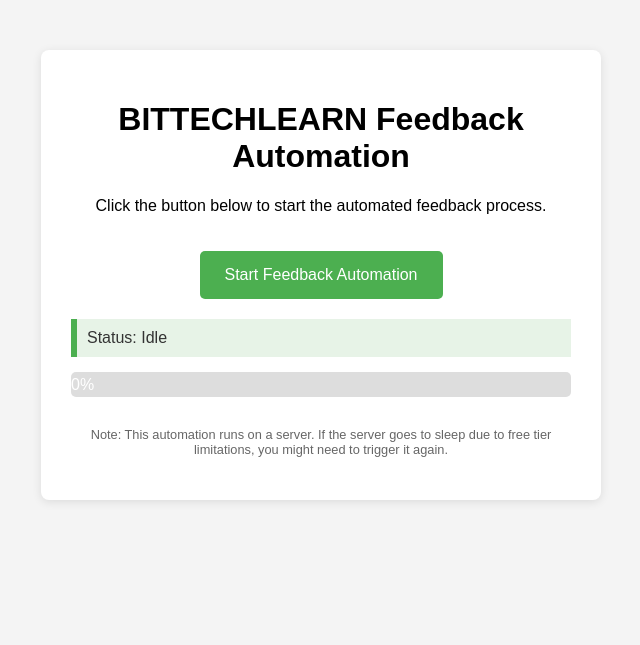
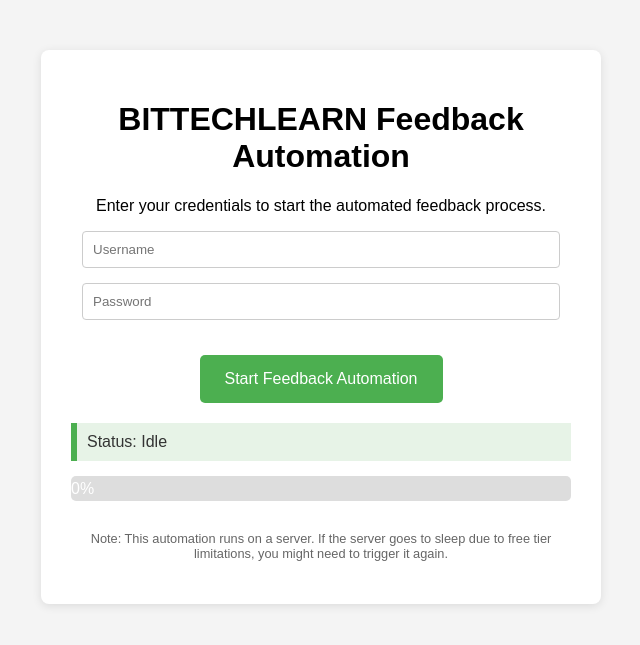
Before and after one commit to gkongit2/your-automation-app, a Flask app: page / in a window 1280 px wide. Shown: the top 645 px of the page, without its empty margins (319-959 px from the left). Run offline with Flask 3, Linux system fonts and the light colour scheme.

Commit message:
Feature: Automated login and added username/password fields to frontend

```diff
--- a/app.py
+++ b/app.py
@@ -6,7 +6,7 @@ from selenium.webdriver.support import expected_conditions as EC
 from selenium.webdriver.chrome.options import Options
 import os
 import threading
-import time # For simulating work/delays
+import time
 
 app = Flask(__name__)
 
@@ -14,7 +14,8 @@ app = Flask(__name__)
 automation_status = {"message": "Idle", "progress": 0}
 
 # Function to run the Selenium automation
-def run_feedback_automation_task():
+# Now accepts username and password as arguments
+def run_feedback_automation_task(username, password):
     global automation_status
     automation_status = {"message": "Starting automation...", "progress": 5}
 
@@ -23,42 +24,51 @@ def run_feedback_automation_task():
     chrome_options.add_argument("--no-sandbox") # Required for some server environments like Render
     chrome_options.add_argument("--disable-dev-shm-usage") # Required for some server environments
 
-    # Path to chromedriver executable (will be handled by Render's setup later)
-    # For local testing, you might need to specify the path:
-    # driver = webdriver.Chrome(executable_path="/path/to/chromedriver", options=chrome_options)
     driver = webdriver.Chrome(options=chrome_options)
-    wait = WebDriverWait(driver, 300) # Increased wait time as network might be slower
+    wait = WebDriverWait(driver, 300)
 
     try:
         automation_status = {"message": "Navigating to login page...", "progress": 10}
         driver.get("https://bitwebserver.bittechlearn.online:8084/Students/SubjectTeacher.aspx")
-        print("Waiting for login...")
+        print("Navigated to login page.")
 
-        # !!! IMPORTANT: You will need to manually log in for this to proceed,
-        # or implement automated login if you have credentials.
-        # This script assumes manual login for now.
-        automation_status = {"message": "Please log in manually in the opened browser window (if running locally) or ensure previous login for server automation.", "progress": 20}
+        # --- Automated Login Steps ---
+        # Replace 'username_id', 'password_id', 'login_button_id' with actual IDs from the website
+        username_field = wait.until(EC.presence_of_element_located((By.ID, "txtUserName")))
+        username_field.send_keys(username)
+        print("Entered username.")
+
+        password_field = wait.until(EC.presence_of_element_located((By.ID, "txtPassword")))
+        password_field.send_keys(password)
+        print("Entered password.")
+
+        login_button = wait.until(EC.element_to_be_clickable((By.ID, "btnLogin")))
+        login_button.click()
+        print("Clicked login button.")
+
+        # Wait for an element that confirms successful login and redirection
+        # Your current wait for 'btnPhase1Feedback' is a good indicator for this
         wait.until(EC.element_to_be_clickable((By.ID, "btnPhase1Feedback")))
-        print("Login detected. Continuing automation...")
-        automation_status = {"message": "Login detected. Starting Phase 1...", "progress": 30}
+        print("Login successful. Continuing automation...")
+        automation_status = {"message": "Login successful. Starting Phase 1...", "progress": 30}
+        # --- End Automated Login Steps ---
+
 
         def handle_phase(feedback_button_id, phase_name):
-            global automation_status # To modify the outer scope's automation_status
+            global automation_status
             automation_status = {"message": f"Entering {phase_name}...", "progress": automation_status['progress'] + 5}
             driver.find_element(By.ID, feedback_button_id).click()
 
             pending_found_in_phase = True
             while pending_found_in_phase:
-                pending_found_in_phase = False # Reset for each iteration
+                pending_found_in_phase = False
                 wait.until(EC.presence_of_element_located((By.ID, "gvCustomers")))
                 rows = driver.find_elements(By.CSS_SELECTOR, "#gvCustomers tbody tr")
 
                 for i in range(1, len(rows)):
-                    # Re-find rows inside the loop as the DOM might change after a click
                     rows = driver.find_elements(By.CSS_SELECTOR, "#gvCustomers tbody tr")
                     row = rows[i]
                     cells = row.find_elements(By.TAG_NAME, "td")
-
                     status = cells[3].text.strip()
 
                     if status == "Pending":
@@ -86,14 +96,13 @@ def run_feedback_automation_task():
                         next_faculty.click()
 
                         wait.until(EC.url_contains("SubjectTeacher.aspx"))
-                        # Click the phase button again to refresh the list of pending items
                         driver.find_element(By.ID, feedback_button_id).click()
                         print(f"Back to {phase_name} list, re-evaluating pending.")
-                        break # Break and re-evaluate the table as it might have changed
+                        break
 
                 if not pending_found_in_phase:
                     print(f"No more pending feedbacks in {phase_name}.")
-                    break # Exit the while loop if no pending found
+                    break
 
         handle_phase("btnPhase1Feedback", "Phase 1")
 
@@ -109,21 +118,23 @@ def run_feedback_automation_task():
 
     except Exception as e:
         print(f"An error occurred: {e}")
-        automation_status = {"message": f"Automation failed: {str(e)}", "progress": -1} # Use -1 for error state
+        automation_status = {"message": f"Automation failed: {str(e)}", "progress": -1}
         return {"status": "error", "message": str(e)}
     finally:
-        driver.quit() # Ensure the browser is closed
+        driver.quit()
 
-# Endpoint to start the automation
 @app.route('/start-automation', methods=['POST'])
 def start_automation():
-    # To prevent multiple concurrent runs, you might want to add a lock
-    # For simplicity here, we'll just start a new thread.
-    # In a real production app, consider task queues like Celery.
-    threading.Thread(target=run_feedback_automation_task).start()
+    data = request.get_json()
+    username = data.get('username')
+    password = data.get('password')
+
+    if not username or not password:
+        return jsonify({"status": "error", "message": "Username and password are required."}), 400
+
+    threading.Thread(target=run_feedback_automation_task, args=(username, password)).start()
     return jsonify({"status": "initiated", "message": "Automation started in background."})
 
-# Endpoint to get the current status
 @app.route('/status', methods=['GET'])
 def get_status():
     return jsonify(automation_status)
@@ -133,11 +144,4 @@ def index():
     return render_template('index.html')
 
 if __name__ == '__main__':
-    # When running locally, Flask runs in a single thread by default.
-    # Selenium operations can be long-running and block the main thread.
-    # For local development, running with debug=True (which enables reloader)
-    # can sometimes cause issues with threads.
-    # For simple testing, you can use app.run() directly.
-    # For deployment, Gunicorn will handle concurrency.
-    # app.run(debug=True)
     app.run()
--- a/templates/index.html
+++ b/templates/index.html
@@ -1,108 +1,179 @@
 <!DOCTYPE html>
 <html lang="en">
   <head>
-    <meta charset="UTF-8">
-    <meta name="viewport" content="width=device-width, initial-scale=1.0">
+    <meta charset="UTF-8" />
+    <meta name="viewport" content="width=device-width, initial-scale=1.0" />
     <title>BITTECHLEARN Feedback Automation</title>
     <style>
-        body { font-family: sans-serif; margin: 20px; text-align: center; background-color: #f4f4f4; }
-        .container { background-color: #fff; padding: 30px; border-radius: 8px; box-shadow: 0 2px 10px rgba(0,0,0,0.1); max-width: 500px; margin: 50px auto; }
-        button { background-color: #4CAF50; color: white; padding: 15px 25px; border: none; border-radius: 5px; cursor: pointer; font-size: 16px; margin-top: 20px; }
-        button:hover { background-color: #45a049; }
-        #statusMessage { margin-top: 20px; padding: 10px; background-color: #e7f3e7; border-left: 6px solid #4CAF50; color: #333; text-align: left; }
-        .error { background-color: #f8d7da; border-color: #dc3545; color: #721c24; }
-        .progress-bar-container { width: 100%; background-color: #ddd; border-radius: 5px; margin-top: 15px; }
-        .progress-bar { width: 0%; height: 25px; background-color: #04AA6D; text-align: center; line-height: 25px; color: white; border-radius: 5px; transition: width 0.5s ease-in-out; }
+      body {
+        font-family: sans-serif;
+        margin: 20px;
+        text-align: center;
+        background-color: #f4f4f4;
+      }
+      .container {
+        background-color: #fff;
+        padding: 30px;
+        border-radius: 8px;
+        box-shadow: 0 2px 10px rgba(0, 0, 0, 0.1);
+        max-width: 500px;
+        margin: 50px auto;
+      }
+      input[type="text"],
+      input[type="password"] {
+        width: calc(100% - 22px);
+        padding: 10px;
+        margin-bottom: 15px;
+        border: 1px solid #ccc;
+        border-radius: 4px;
+        box-sizing: border-box;
+      }
+      button {
+        background-color: #4caf50;
+        color: white;
+        padding: 15px 25px;
+        border: none;
+        border-radius: 5px;
+        cursor: pointer;
+        font-size: 16px;
+        margin-top: 20px;
+      }
+      button:hover {
+        background-color: #45a049;
+      }
+      #statusMessage {
+        margin-top: 20px;
+        padding: 10px;
+        background-color: #e7f3e7;
+        border-left: 6px solid #4caf50;
+        color: #333;
+        text-align: left;
+      }
+      .error {
+        background-color: #f8d7da;
+        border-color: #dc3545;
+        color: #721c24;
+      }
+      .progress-bar-container {
+        width: 100%;
+        background-color: #ddd;
+        border-radius: 5px;
+        margin-top: 15px;
+      }
+      .progress-bar {
+        width: 0%;
+        height: 25px;
+        background-color: #04aa6d;
+        text-align: center;
+        line-height: 25px;
+        color: white;
+        border-radius: 5px;
+        transition: width 0.5s ease-in-out;
+      }
     </style>
   </head>
   <body>
     <div class="container">
       <h1>BITTECHLEARN Feedback Automation</h1>
-        <p>Click the button below to start the automated feedback process.</p>
+      <p>Enter your credentials to start the automated feedback process.</p>
+      <div>
+        <input type="text" id="username" placeholder="Username" required />
+      </div>
+      <div>
+        <input type="password" id="password" placeholder="Password" required />
+      </div>
       <button id="startAutomationBtn">Start Feedback Automation</button>
       <div id="statusMessage">Status: Idle</div>
       <div class="progress-bar-container">
         <div class="progress-bar" id="progressBar">0%</div>
       </div>
-        <p style="font-size: 0.8em; color: #666; margin-top: 30px;">
-            Note: This automation runs on a server. If the server goes to sleep due to free tier limitations,
-            you might need to trigger it again.
+      <p style="font-size: 0.8em; color: #666; margin-top: 30px">
+        Note: This automation runs on a server. If the server goes to sleep due
+        to free tier limitations, you might need to trigger it again.
       </p>
     </div>
 
     <script>
-        const startBtn = document.getElementById('startAutomationBtn');
-        const statusDiv = document.getElementById('statusMessage');
-        const progressBar = document.getElementById('progressBar');
+      const startBtn = document.getElementById("startAutomationBtn");
+      const usernameInput = document.getElementById("username");
+      const passwordInput = document.getElementById("password");
+      const statusDiv = document.getElementById("statusMessage");
+      const progressBar = document.getElementById("progressBar");
       let statusInterval;
 
       async function updateStatus() {
         try {
-                const response = await fetch('/status');
+          const response = await fetch("/status");
           const data = await response.json();
           statusDiv.innerText = "Status: " + data.message;
           if (data.status === "error") {
-                    statusDiv.classList.add('error');
-                    clearInterval(statusInterval); // Stop updating on error
+            statusDiv.classList.add("error");
+            clearInterval(statusInterval);
           } else {
-                    statusDiv.classList.remove('error');
+            statusDiv.classList.remove("error");
           }
 
-                // Update progress bar
           let progress = data.progress;
-                if (progress === -1) { // Error state
-                    progressBar.style.width = '100%';
-                    progressBar.style.backgroundColor = '#dc3545'; // Red for error
-                    progressBar.innerText = 'Error!';
+          if (progress === -1) {
+            progressBar.style.width = "100%";
+            progressBar.style.backgroundColor = "#dc3545";
+            progressBar.innerText = "Error!";
             clearInterval(statusInterval);
-                    startBtn.disabled = false; // Enable button on error
+            startBtn.disabled = false;
           } else {
-                    progressBar.style.width = progress + '%';
-                    progressBar.style.backgroundColor = '#04AA6D'; // Green for progress
-                    progressBar.innerText = progress + '%';
+            progressBar.style.width = progress + "%";
+            progressBar.style.backgroundColor = "#04AA6D";
+            progressBar.innerText = progress + "%";
             if (progress === 100) {
               clearInterval(statusInterval);
-                        startBtn.disabled = false; // Enable button on completion
+              startBtn.disabled = false;
+            }
+          }
+        } catch (error) {
+          statusDiv.innerText = "Error fetching status: " + error.message;
+          statusDiv.classList.add("error");
+          clearInterval(statusInterval);
+          startBtn.disabled = false;
+          console.error("Error fetching status:", error);
         }
       }
 
-            } catch (error) {
-                statusDiv.innerText = "Error fetching status: " + error.message;
-                statusDiv.classList.add('error');
-                clearInterval(statusInterval);
-                startBtn.disabled = false; // Enable button on error
-                console.error('Error fetching status:', error);
-            }
+      startBtn.addEventListener("click", async function () {
+        const username = usernameInput.value;
+        const password = passwordInput.value;
+
+        if (!username || !password) {
+          statusDiv.innerText = "Please enter both username and password.";
+          statusDiv.classList.add("error");
+          return;
         }
 
-        startBtn.addEventListener('click', async function() {
-            startBtn.disabled = true; // Disable button to prevent multiple clicks
+        startBtn.disabled = true;
         statusDiv.innerText = "Starting automation... Please wait.";
-            statusDiv.classList.remove('error');
-            progressBar.style.width = '0%';
-            progressBar.innerText = '0%';
+        statusDiv.classList.remove("error");
+        progressBar.style.width = "0%";
+        progressBar.innerText = "0%";
 
         try {
-                const response = await fetch('/start-automation', {
-                    method: 'POST',
+          const response = await fetch("/start-automation", {
+            method: "POST",
             headers: {
-                        'Content-Type': 'application/json'
+              "Content-Type": "application/json",
             },
-                    body: JSON.stringify({})
+            body: JSON.stringify({ username: username, password: password }), // Send credentials
           });
           const data = await response.json();
           statusDiv.innerText = "Automation initiated: " + data.message;
-                statusInterval = setInterval(updateStatus, 3000); // Poll status every 3 seconds
+          statusInterval = setInterval(updateStatus, 3000);
         } catch (error) {
           statusDiv.innerText = "Error initiating automation: " + error.message;
-                statusDiv.classList.add('error');
+          statusDiv.classList.add("error");
           startBtn.disabled = false;
-                console.error('Error initiating automation:', error);
+          console.error("Error initiating automation:", error);
         }
       });
 
-        // Initial status update when the page loads
-        updateStatus();
+      updateStatus(); // Initial status update
     </script>
   </body>
 </html>
```
Lines whose indentation alone changed are shown as unchanged.
